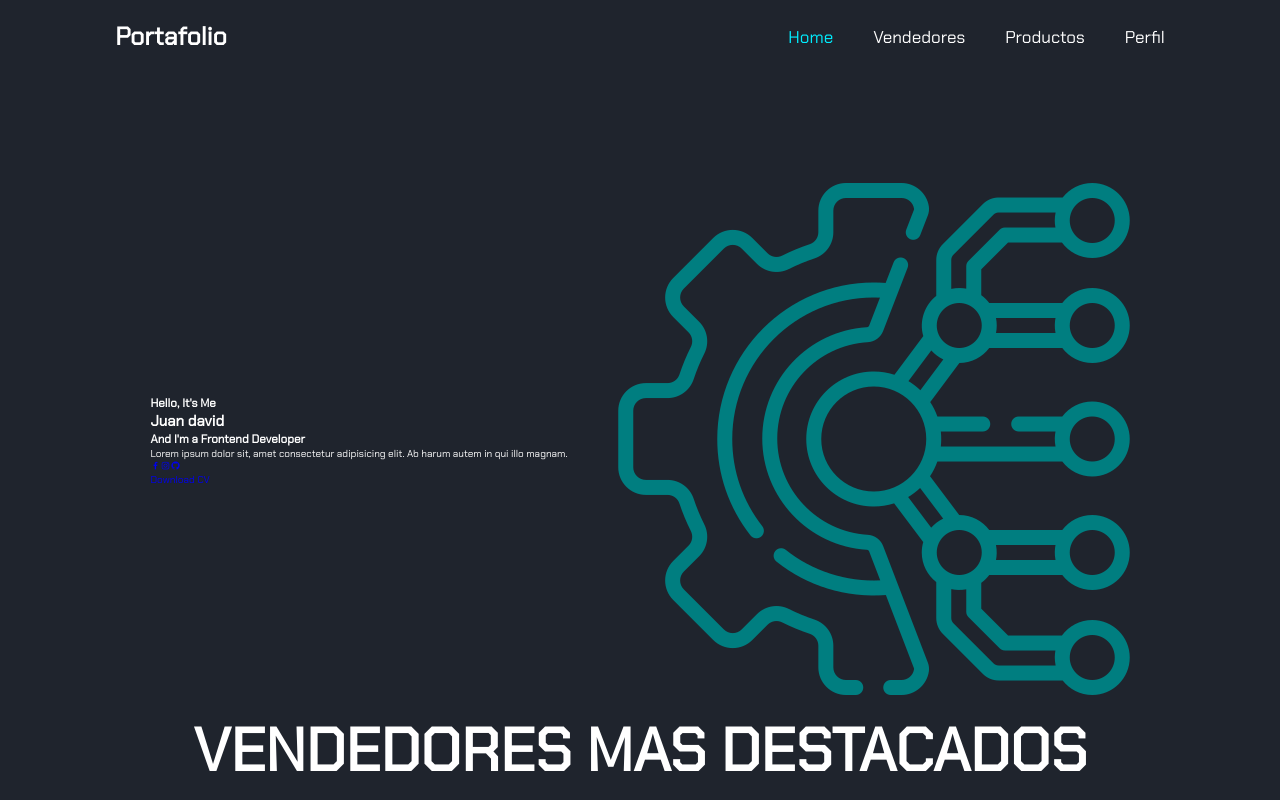
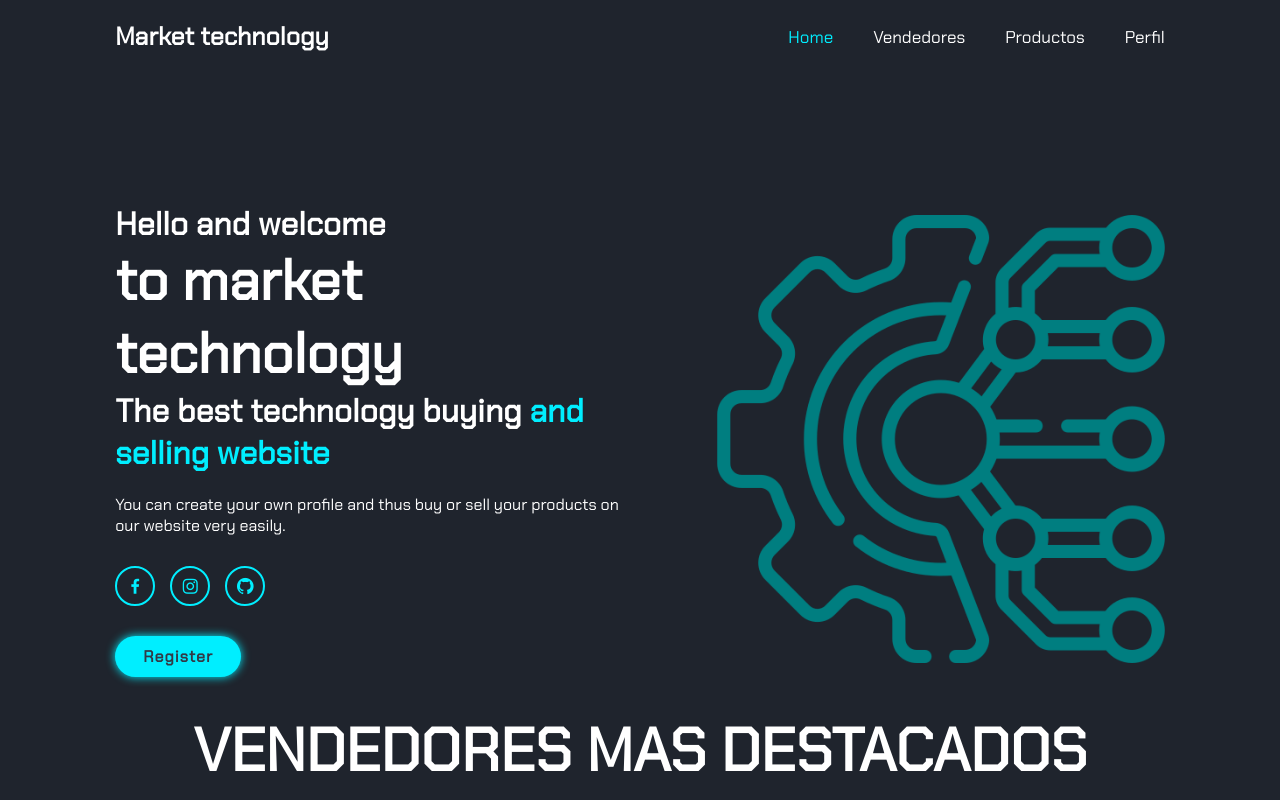
Before and after one commit to juandacorrea112/Market-Tecnology, a React (Create React App) app: page / in a window 1280 px wide. Shown: the top 800 px of the page. Built offline with nearby package versions, Linux system fonts and the light colour scheme.

Commit message:
page home up casi terminado

```diff
--- a/src/components/Ui/PagehomeUp/PagehomeUp.css
+++ b/src/components/Ui/PagehomeUp/PagehomeUp.css
@@ -73,5 +73,71 @@ section {
     display: flex;
     justify-content: center;
     align-items: center;
-    gap: 50px;
+    gap: 70px;
 }
+
+.home-img img {
+    width: 35vw;
+}
+
+.home-content h1 {
+    font-size: 5.6rem;
+    font-weight: 700;
+    line-height: 1.3;
+}
+
+.home-content h3 {
+    font-size: 3.2rem;
+    font-weight: 700;
+}
+
+span {
+    color: var(--main-color);
+}
+
+.home-content h3:nth-of-type(2) {
+    margin-bottom: 2rem;
+}
+
+.home-content p {
+    font-size: 1.6rem;
+}
+
+.social-media a {
+    display: inline-flex;
+    justify-content: center;
+    align-items: center;
+    width: 4rem;
+    height: 4rem;
+    background: transparent;
+    border: .2rem solid var(--main-color);
+    border-radius: 50%;
+    font-size: 2rem;
+    color: var(--main-color);
+    margin: 3rem 1.5rem 3rem 0;
+    transition: .5s ease;
+}
+
+.social-media a:hover {
+    background: var(--main-color);
+    color: var(--second-bg-color);
+    box-shadow: 0 0 1rem var(--main-color);
+}
+
+
+.btn {
+    display: inline-flex;
+    padding: 1rem 2.8rem;
+    background: var(--main-color);
+    border-radius: 4rem;
+    box-shadow: 0 0 1rem var(--main-color);
+    font-size: 1.6rem;
+    color: var(--second-bg-color);
+    letter-spacing: .1rem;
+    font-weight: 600;
+    transition: .5s ease;
+}
+
+.btn:hover {
+    box-shadow: none;
+}
--- a/src/components/Ui/PagehomeUp/PagehomeUp.jsx
+++ b/src/components/Ui/PagehomeUp/PagehomeUp.jsx
@@ -11,7 +11,7 @@ export const PagehomeUp = () => {
 
       <header className='header'>
 
-        <a href="#" className='logo'>Portafolio</a>
+        <a href="#" className='logo'>Market technology</a>
 
         <i class='bx bx-menu' id='menu-icon'></i>
 
@@ -27,24 +27,23 @@ export const PagehomeUp = () => {
       {/* home section desing */}
       <section className="home" id="home">
         <div className="home-content">
-          <h3>Hello, It's Me</h3>
-          <h1>Juan david</h1>
-          <h3>And I'm a <span>Frontend Developer</span></h3>
-          <p>Lorem ipsum dolor sit, amet consectetur adipisicing elit.
-           Ab harum autem in qui illo magnam.</p>
+          <h3>Hello and welcome</h3>
+          <h1>to market technology</h1>
+          <h3>The best technology buying <span>and selling website</span></h3>
+          <p>You can create your own profile and thus buy or sell
+            your products on our website very easily.</p>
            <div className="social-media">
             <a href="#"><i class='bx bxl-facebook'></i></a>
             <a href="#"><i class='bx bxl-instagram' ></i></a>
             <a href="#"><i class='bx bxl-github' ></i></a>
            </div>
-           <a href="#" className='btn'>Download CV</a>
+           <a href="#" className='btn'>Register</a>
         </div>
 
         <div className="home-img">
           <img src={iconTecnologyModifi} alt="" />
         </div>
       </section>
-
     </>
   )
 }
```
